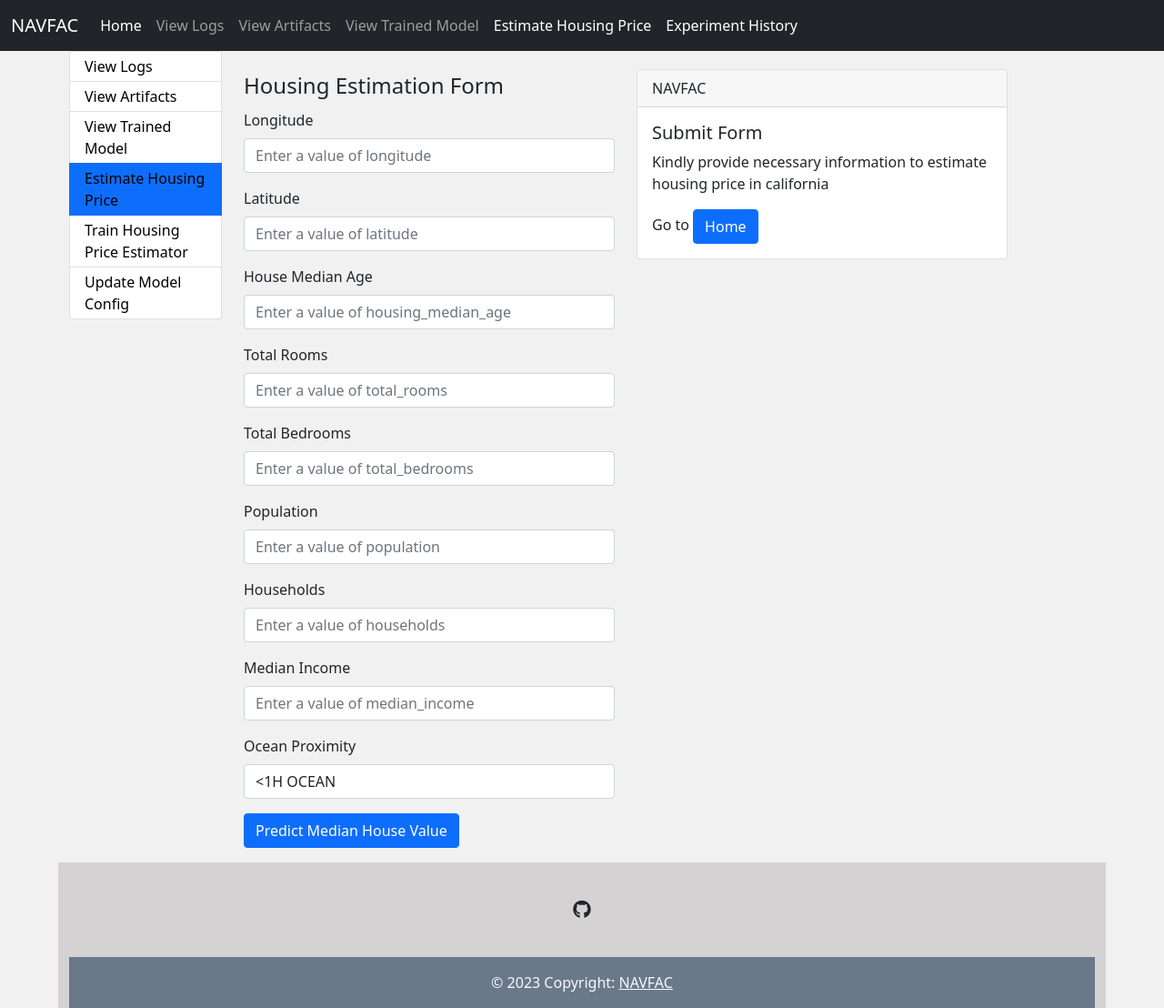
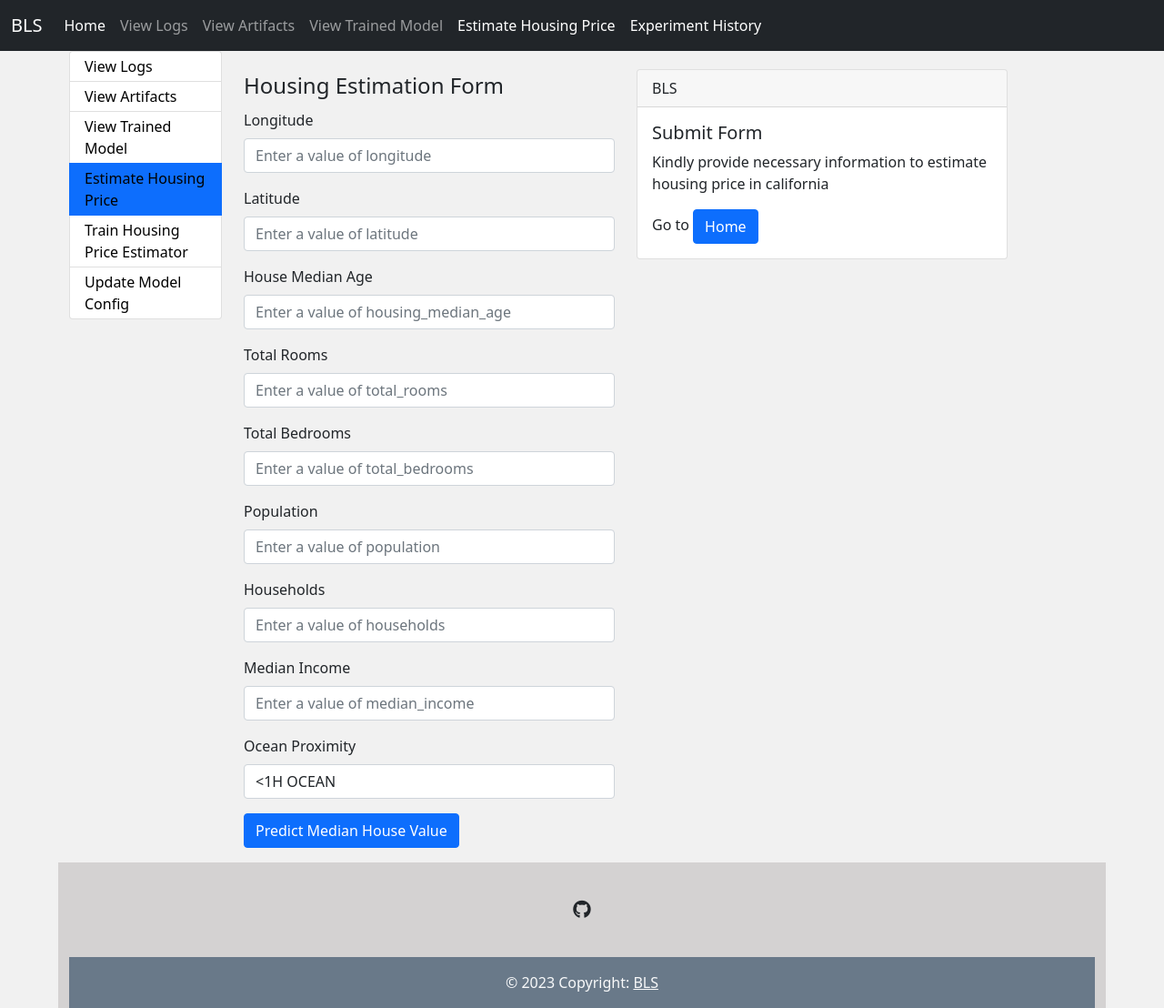
Before and after one commit to midofemi/Linear_Regression_HousePrediction_GIT, a Flask app: page /predict in a window 1280 px wide. Shown: the whole page at 91% size. Run offline with Flask 3, Linux system fonts and the light colour scheme; some libraries are stand-ins or nearby versions.

Commit message:
New changes to UI - BLS

```diff
--- a/templates/header.html
+++ b/templates/header.html
@@ -57,7 +57,7 @@ table-layout: fixed;
                 aria-controls="navbarTogglerDemo03" aria-expanded="false" aria-label="Toggle navigation">
                 <span class="navbar-toggler-icon"></span>
             </button>
-            <a class="navbar-brand" href="/">NAVFAC</a>
+            <a class="navbar-brand" href="/">BLS</a>
             <div class="collapse navbar-collapse" id="navbarTogglerDemo03">
                 <ul class="navbar-nav me-auto mb-2 mb-lg-0">
                     <li class="nav-item">
@@ -147,7 +147,7 @@ table-layout: fixed;
         <!-- Copyright -->
         <div class="text-center text-light p-3" style="background-color: rgba(3, 36, 67, 0.504);">
             © 2023 Copyright:
-            <a class="text-light" href="https://amidu-kamara.ai/">NAVFAC</a>
+            <a class="text-light" href="https://amidu-kamara.ai/">BLS</a>
         </div>
         <!-- Copyright -->
     </footer>
--- a/templates/index.html
+++ b/templates/index.html
@@ -18,14 +18,14 @@
             </div>
             <div class="card-body">
 
-                <h5 class="card-title">NAVFAC</h5>
-                <p class="card-text">The Naval Facilities Engineering Systems Command is the United States Navy's engineering systems command, providing the Navy and United States Marine Corps with facilities and expeditionary expertise.</p>
+                <h5 class="card-title">BLS</h5>
+                <p class="card-text">The Bureau of Labor Statistics is a unit of the United States Department of Labor. It is the principal fact-finding agency for the U.S. government in the broad field of labor economics and statistics and serves as a principal agency of the U.S. Federal Statistical System</p>
                 <a class="btn btn-success" target="_blank" href="https://github.com/midofemi?tab=repositories">Check Other Project by Amidu Kamara</a>
             </div>
         </div>
         </div>
         <div class="col-md-4">
-            <img src="https://live.staticflickr.com/65535/50570022952_1c22646bff_h.jpg" alt="NAVFAC" style="width:100%;height:100%">
+            <img src="https://live.staticflickr.com/8561/16665261695_b434b42e18_k.jpg" alt="BLS" style="width:100%;height:100%">
             </div>
 
 
--- a/templates/predict.html
+++ b/templates/predict.html
@@ -91,7 +91,7 @@
     <div class="col-md-6 col-sm-12 col-xs-6 col-lg-6">
         <div class="card">
             <div class="card-header">
-              NAVFAC
+              BLS
             </div>
             <div class="card-body">
         {% if context['housing_data'] is not none %}
```
